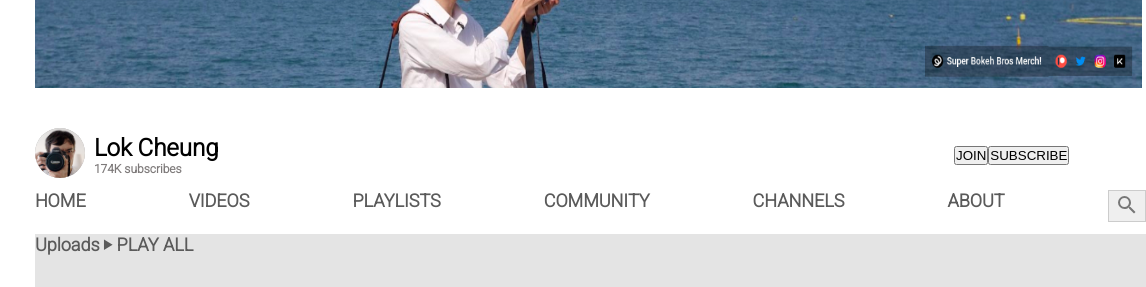
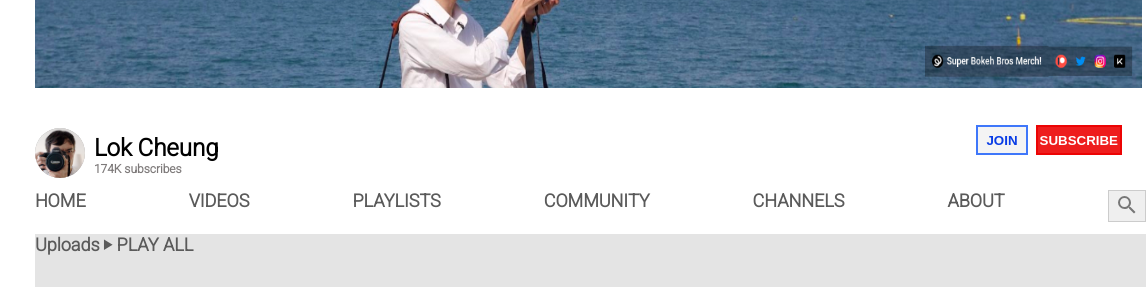
Before and after one commit to Bhasim/youtube-clone, a plain HTML site: page index.html in a window 1280 px wide. Shown: the part 170-457 px from the top of the page, 134-1280 px from the left. Drawn offline with Linux system fonts and the light colour scheme; a web font is replaced by a local one.

Commit message:
added buttons color and hover

```diff
--- a/css/photo-icon.css
+++ b/css/photo-icon.css
@@ -14,13 +14,6 @@
         width: 15vw;
     }
 
-    .submit-join-sub {
-        display: flex;
-        justify-items: center;
-        align-items: center;
-        width: 15vw;
-    }
-
     .channel-icon {
         margin-right: 0.75rem;
         border-radius: 50%;
@@ -28,3 +21,73 @@
         height: 50px;
         background-color: #aaa;
       }
+
+      .channel-icon {
+        margin-right: 0.75rem;
+        border-radius: 50%;
+        width: 50px;
+        height: 50px;
+        background-color: #aaa;
+    }
+
+
+    /* buttons  */
+
+
+      .submit-join-sub {
+        display: flex;
+        justify-items: center;
+        align-items: center;
+        justify-content:center;
+        width: 15vw;
+        height: 5vh;
+
+    }
+
+
+    .join, .subscribe {
+        display: flex;
+        align-items: center;
+        justify-content: center;
+
+    }
+
+    .join{
+        width: 30%;
+        height: 150%;
+    }
+    .subscribe{
+        width: 50%;
+        height: 150%;
+
+    }
+
+    input[type=submit] {
+        display: flex;
+        align-items: center;
+        justify-content: center;
+        width: 90%;
+        height: 50%;
+        font-weight: bold;
+
+    }
+
+    input[value="JOIN"]{
+        background-color: #f1f1f1bd;
+        border: 2px solid #004cfcbd;
+        color: rgb(8, 60, 230);
+
+    }
+
+    input[value="SUBSCRIBE"]{
+        background-color: #ec0202e3;
+        border: 2px solid #ec0202e3;
+        color: white;
+    }
+
+   /* hover for inputs buttons */
+input:hover {
+    background-color: #ffffff;
+    color: #4c9ed9;
+    border:1px solid #111;
+}
--- a/index.html
+++ b/index.html
@@ -83,8 +83,12 @@
           </div>
         </div>
         <div class="submit-join-sub">
-          <button type="submit">JOIN</button>
-          <button type="submit">SUBSCRIBE</button>
+          <div class="join">
+            <input type="submit" value="JOIN">
+          </div>
+          <div class="subscribe">
+            <input type="submit" value="SUBSCRIBE">
+          </div>
         </div>
       </div>
       <div class="home-options">
```
